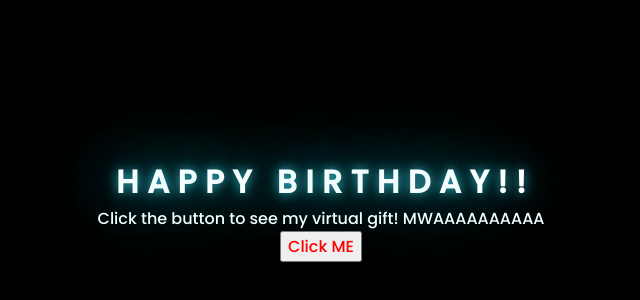
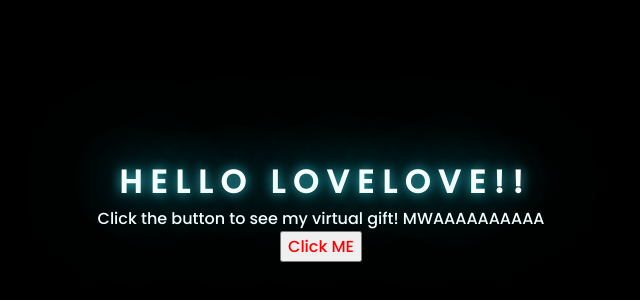
Before and after one commit to thedudewithbangs/love-love, a website: page index.html in a window 1280 px wide. Shown: the part 198-498 px from the top of the page, without its empty margins (327-967 px from the left). Drawn offline with Linux system fonts and the light colour scheme.

Commit message:
Update index.html

```diff
--- a/index.html
+++ b/index.html
@@ -12,19 +12,19 @@
     <div class="greetings">
 
         <span>H</span>
-        <span>A</span>
-        <span>P</span>
-        <span>P</span>
-        <span>Y</span>
+        <span>E</span>
+        <span>L</span>
+        <span>L</span>
+        <span>O</span>
         <span>&nbsp;</span>
-        <span>B</span>
-        <span>I</span>
-        <span>R</span>
-        <span>T</span>
-        <span>H</span>
-        <span>D</span>
-        <span>A</span>
-        <span>Y</span>
+        <span>L</span>
+        <span>O</span>
+        <span>V</span>
+        <span>E</span>
+        <span>L</span>
+        <span>O</span>
+        <span>V</span>
+        <span>E</span>
         <span>!</span>
         <span>!</span>
     </div>
```
